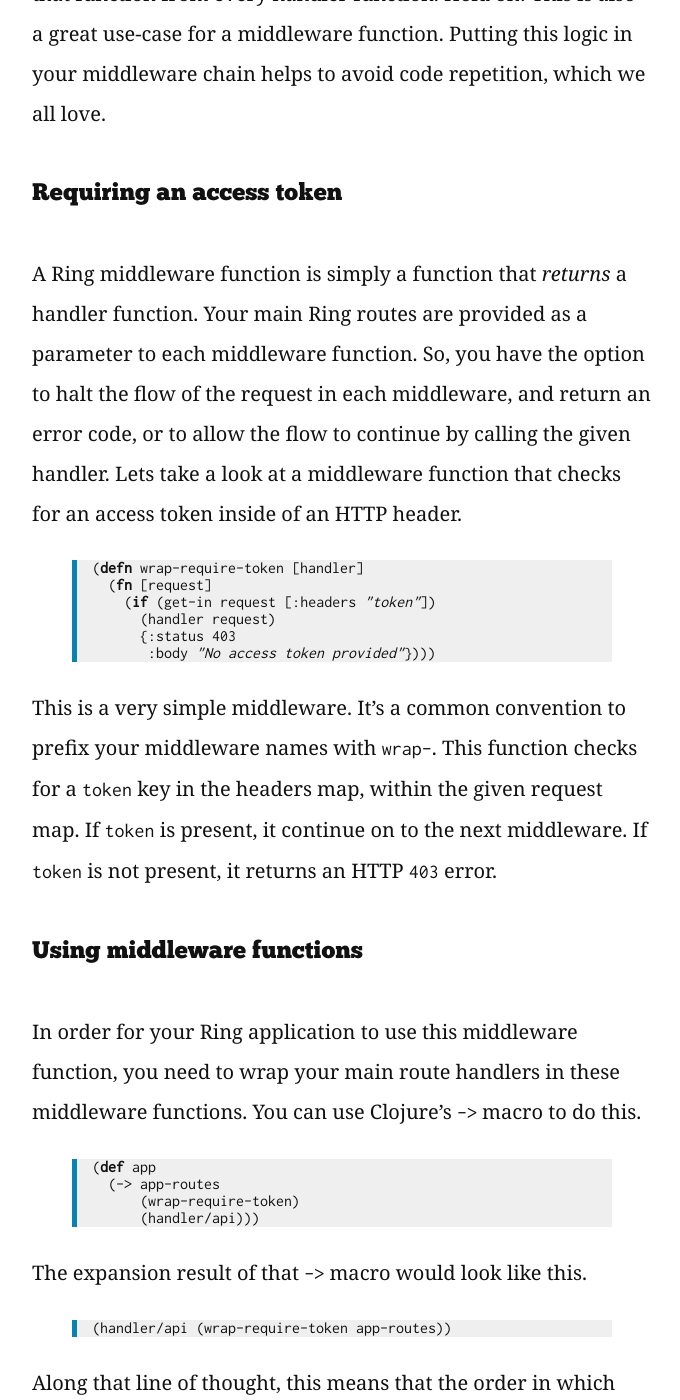
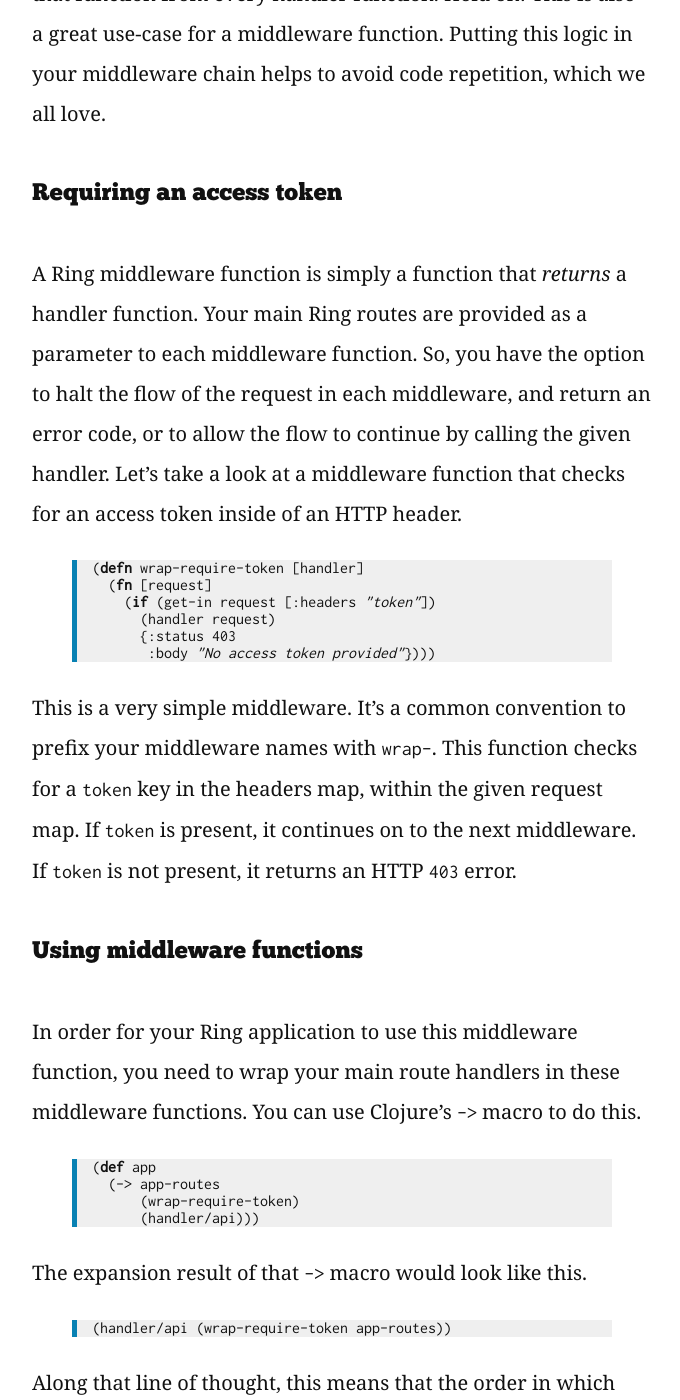
Before and after one commit to ryancole/ryancole.github.com, a Jekyll site: the page built from _posts/2013-02-19-secure-ring-http-api-with-middleware.md, in a window 1280 px wide and 1400 px high, scrolled down 871 px. Shown: the whole window, without its empty margins (458-1138 px from the left). Built offline with Jekyll 4.4.1, drawn with Linux system fonts in a browser that asks for light colours; comment, search, counter and statistics services are not loaded.

Commit message:
fix typos

```diff
--- a/_posts/2013-02-19-secure-ring-http-api-with-middleware.md
+++ b/_posts/2013-02-19-secure-ring-http-api-with-middleware.md
@@ -8,7 +8,7 @@ In the case of a simple HTTP-based API, one might want to check all incoming req
 
 ## Requiring an access token
 
-A Ring middleware function is simply a function that *returns* a handler function. Your main Ring routes are provided as a parameter to each middleware function. So, you have the option to halt the flow of the request in each middleware, and return an error code, or to allow the flow to continue by calling the given handler. Lets take a look at a middleware function that checks for an access token inside of an HTTP header.
+A Ring middleware function is simply a function that *returns* a handler function. Your main Ring routes are provided as a parameter to each middleware function. So, you have the option to halt the flow of the request in each middleware, and return an error code, or to allow the flow to continue by calling the given handler. Let's take a look at a middleware function that checks for an access token inside of an HTTP header.
 
 {% highlight clojure %}
 (defn wrap-require-token [handler]
@@ -19,7 +19,7 @@ A Ring middleware function is simply a function that *returns* a handler functio
        :body "No access token provided"})))
 {% endhighlight %}
 
-This is a very simple middleware. It's a common convention to prefix your middleware names with `wrap-`. This function checks for a `token` key in the headers map, within the given request map. If `token` is present, it continue on to the next middleware. If `token` is not present, it returns an HTTP `403` error.
+This is a very simple middleware. It's a common convention to prefix your middleware names with `wrap-`. This function checks for a `token` key in the headers map, within the given request map. If `token` is present, it continues on to the next middleware. If `token` is not present, it returns an HTTP `403` error.
 
 ## Using middleware functions
 
```
